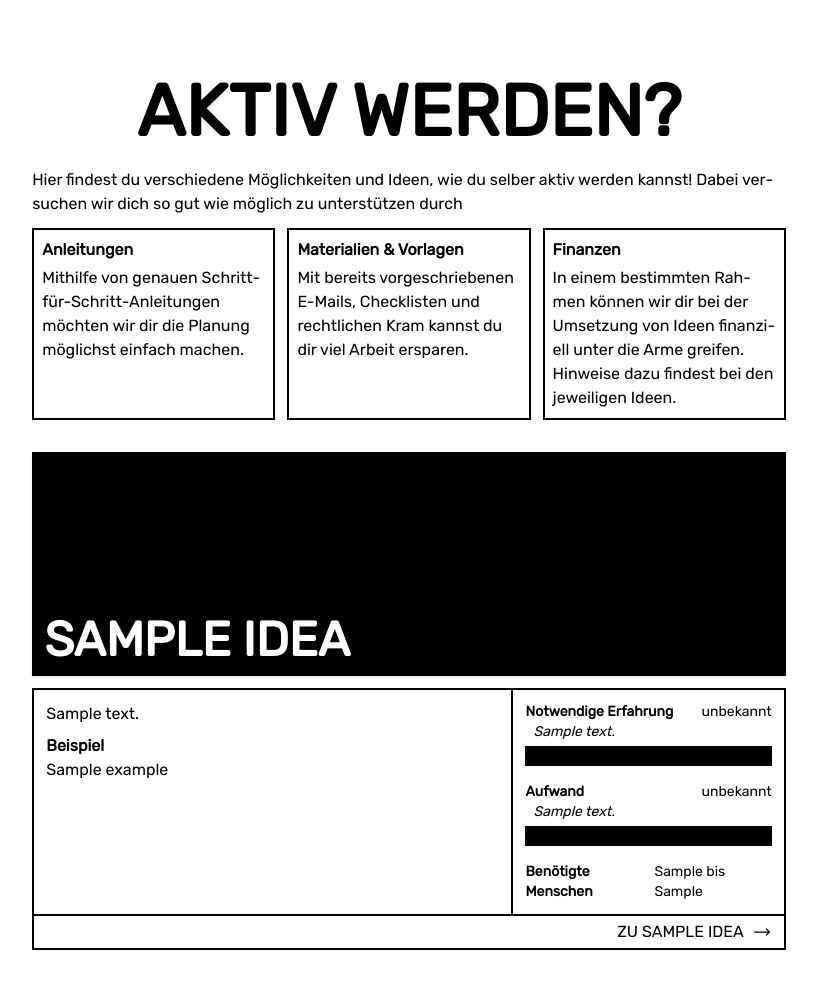
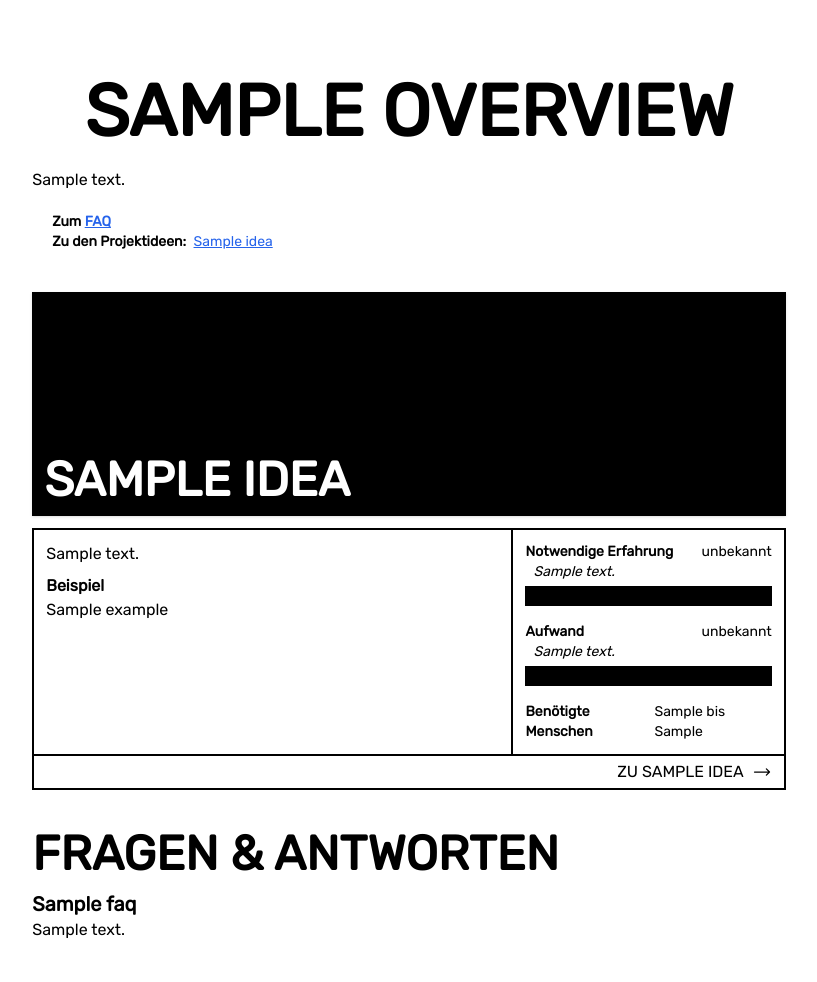
Before and after one commit to drdeee/aktivistisch.de, a Django app: template catalogue/templates/catalogue/overview.html in a window 1280 px wide. Shown: the whole page, without its empty margins (231-1048 px from the left). After the commit the page ends 938 px from the top, so only its background shows below. Run offline with Django 5.2, Linux system fonts and the light colour scheme; tables that the repository leaves empty hold one stand-in row (values such as "Sample post"); the template is opened without the code that fills it: values that come from a table or form of the project are taken from there, most other values are stand-ins (such as "Sample title", 1, 10 or a date in 2020); some libraries are stand-ins or nearby versions.

Commit message:
make more stuff dynamic

```diff
--- a/aktivistisch_web/settings.py
+++ b/aktivistisch_web/settings.py
@@ -45,6 +45,7 @@ INSTALLED_APPS = [
     'django.contrib.staticfiles',
     'django.contrib.sitemaps',
     'ckeditor',
+    'solo',
     'tailwind',
     'image_uploader_widget',
     'django_browser_reload',
--- a/catalogue/admin.py
+++ b/catalogue/admin.py
@@ -1,8 +1,9 @@
 from django.contrib import admin
-from .models import ProjectIdea, Step, Attachment
+from .models import ProjectIdea, Step, Attachment, OverviewConfiguration, FAQ
 from django.db import models
 from image_uploader_widget.widgets import ImageUploaderWidget
 from django import forms
+from solo.admin import SingletonModelAdmin
 
 
 class StepInline(admin.StackedInline):
@@ -32,3 +33,5 @@ class ProjectIdeaAdmin(admin.ModelAdmin):
     }
 
 admin.site.register(ProjectIdea, ProjectIdeaAdmin)
+admin.site.register(OverviewConfiguration, SingletonModelAdmin)
+admin.site.register(FAQ)
--- a/catalogue/models.py
+++ b/catalogue/models.py
@@ -2,6 +2,7 @@ from django.db import models
 from django.core.validators import MaxValueValidator, MinValueValidator
 from ckeditor.fields import RichTextField
 from django.utils.translation import gettext_lazy as _
+from solo.models import SingletonModel
 
 class ProjectIdea(models.Model):
     name = models.CharField(max_length=100)
@@ -89,3 +90,20 @@ class Attachment(models.Model):
         if self.file:
             return self.file.name.lower().split(".")[-1]
         return ""
+
+class OverviewConfiguration(SingletonModel):
+    title = models.CharField(max_length=100)
+    overview_text = RichTextField()
+
+    page_title = models.CharField(max_length=100)
+    page_description = models.TextField(max_length=500)
+
+    def __str__(self):
+        return "Overview Configuration"
+
+    class Meta:
+        verbose_name = "Overview Configuration"
+
+class FAQ(models.Model):
+    question = models.CharField(max_length=300)
+    answer = RichTextField()
--- a/catalogue/templates/catalogue/overview.html
+++ b/catalogue/templates/catalogue/overview.html
@@ -22,48 +22,29 @@
 -->
 <div>
   <h1 class="block text-7xl uppercase text-center font-bold mt-16 mb-5">
-    Aktiv werden?
+    {{overview.title}}
   </h1>
-  <div class="mb-3">
-    Hier findest du verschiedene Möglichkeiten und Ideen, wie du selber aktiv
-    werden kannst! Dabei versuchen wir dich so gut wie möglich zu unterstützen
-    durch
-  </div>
-  <div class="flex mb-8 flex-col md:flex-row">
-    <div
-      class="flex-grow flex-shrink basis-0 md:mr-2 mb-3 md:mb-0 p-2 border-2 border-theme"
-    >
-      <div class="mb-1 font-bold">Anleitungen</div>
-      <div>
-        Mithilfe von genauen Schritt-für-Schritt-Anleitungen möchten wir dir die
-        Planung möglichst einfach machen.
-      </div>
-    </div>
-    <div
-      class="flex-grow flex-shrink basis-0 md:mx-1 mb-3 md:mb-0 p-2 border-2 border-theme"
-    >
-      <div class="mb-1 font-bold">Materialien & Vorlagen</div>
-      <div>
-        Mit bereits vorgeschriebenen E-Mails, Checklisten und rechtlichen Kram
-        kannst du dir viel Arbeit ersparen.
-      </div>
-    </div>
-    <div
-      class="flex-grow flex-shrink basis-0 md:ml-2 mb-3 md:mb-0 p-2 border-2 border-theme"
-    >
-      <div class="mb-1 font-bold">Finanzen</div>
-      <div>
-        In einem bestimmten Rahmen können wir dir bei der Umsetzung von Ideen
-        finanziell unter die Arme greifen. Hinweise dazu findest bei den
-        jeweiligen Ideen.
-      </div>
-    </div>
-  </div>
+  <div class="mb-5 usertext">{{overview.overview_text|safe}}</div>
+</div>
+<div class="mb-10 text-sm ml-5">
+  {% if faq|length != 0 %}
+  <b class="font-black mb-3"
+    >Zum <a target="_self" class="highlight" href="#faq">FAQ</a></b
+  >
+  <br />
+  {% endif %}
+  <b class="font-black">Zu den Projektideen:</b>
+  {% for idea in object_list|dictsort:"name" %}
+  <a target="_self" class="pl-1 highlight" href="#{{idea.slug}}"
+    >{{idea.name}}</a
+  >
+  {% endfor %}
 </div>
 
 {% for idea in object_list %}
 <div class="mb-5">
   <div
+    id="{{ idea.slug }}"
     class="p-3 bg-theme text-white font-bold uppercase bg-cover bg-center h-56 flex flex-col justify-end text-3xl md:text-4xl lg:text-5xl mb-3 shadow break-words"
     style="{{ idea.image_as_background }}"
   >
@@ -171,4 +152,18 @@
   </a>
 </div>
 {% empty %} Es existieren keine Projektideen (unwahrscheinlich lol) {% endfor %}
-{% endblock %}
+{% if faq|length != 0 %}
+<div id="faq" class="mt-10">
+  <h2 class="font-bold text-3xl md:text-4xl lg:text-5xl uppercase mb-3">
+    Fragen & Antworten
+  </h2>
+  <div>
+    {% for item in faq|dictsort:"question" %}
+    <div>
+      <h3 class="font-black text-xl">{{ item.question }}</h3>
+      <div class="usertext">{{ item.answer|safe}}</div>
+    </div>
+    {% endfor %}
+  </div>
+</div>
+{% endif %} {% endblock %}
--- a/pyproject.toml
+++ b/pyproject.toml
@@ -19,6 +19,7 @@ django-image-uploader-widget = "^0.4.1"
 weasyprint = "^60.2"
 django-weasyprint = "^2.2.2"
 htmldocx = "^0.0.6"
+django-solo = "^2.1.0"
 
 
 [build-system]
--- a/theme/static_src/src/styles.css
+++ b/theme/static_src/src/styles.css
@@ -12,6 +12,9 @@ body {
 
 .usertext ol {
   @apply list-decimal list-inside;
+}
+a.highlight {
+  @apply text-blue-600 hover:text-blue-950 duration-75 underline;
 }
 
 .usertext a {
```
Also changed, not shown: catalogue/views.py (+6 -3 lines), catalogue/migrations/0018_faq_overviewconfiguration.py (added), catalogue/migrations/0019_rename_text_overviewconfiguration_overview_text_and_more.py (added), catalogue/migrations/0020_alter_overviewconfiguration_page_description.py (added), theme/static/css/dist/styles.css, 1 other file.
